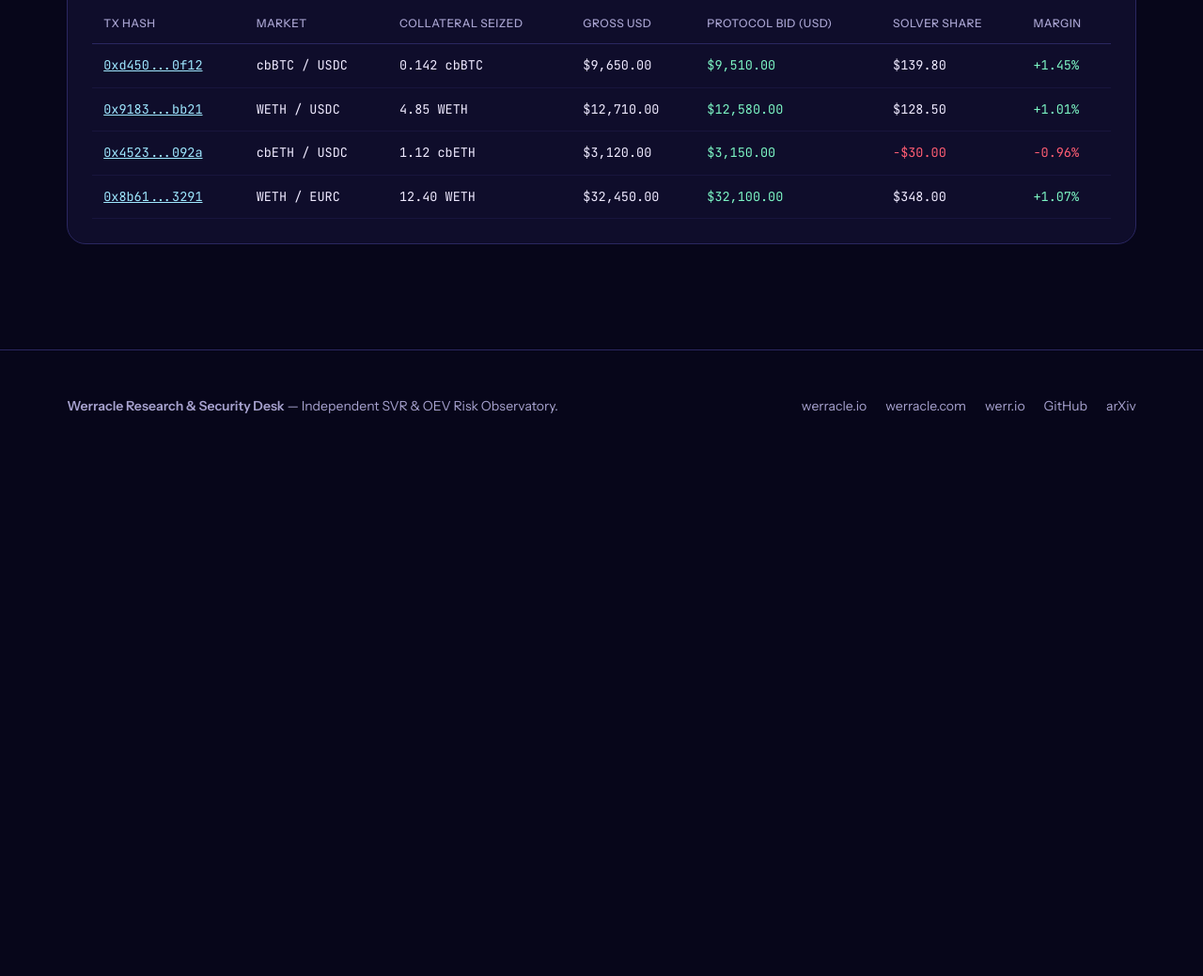
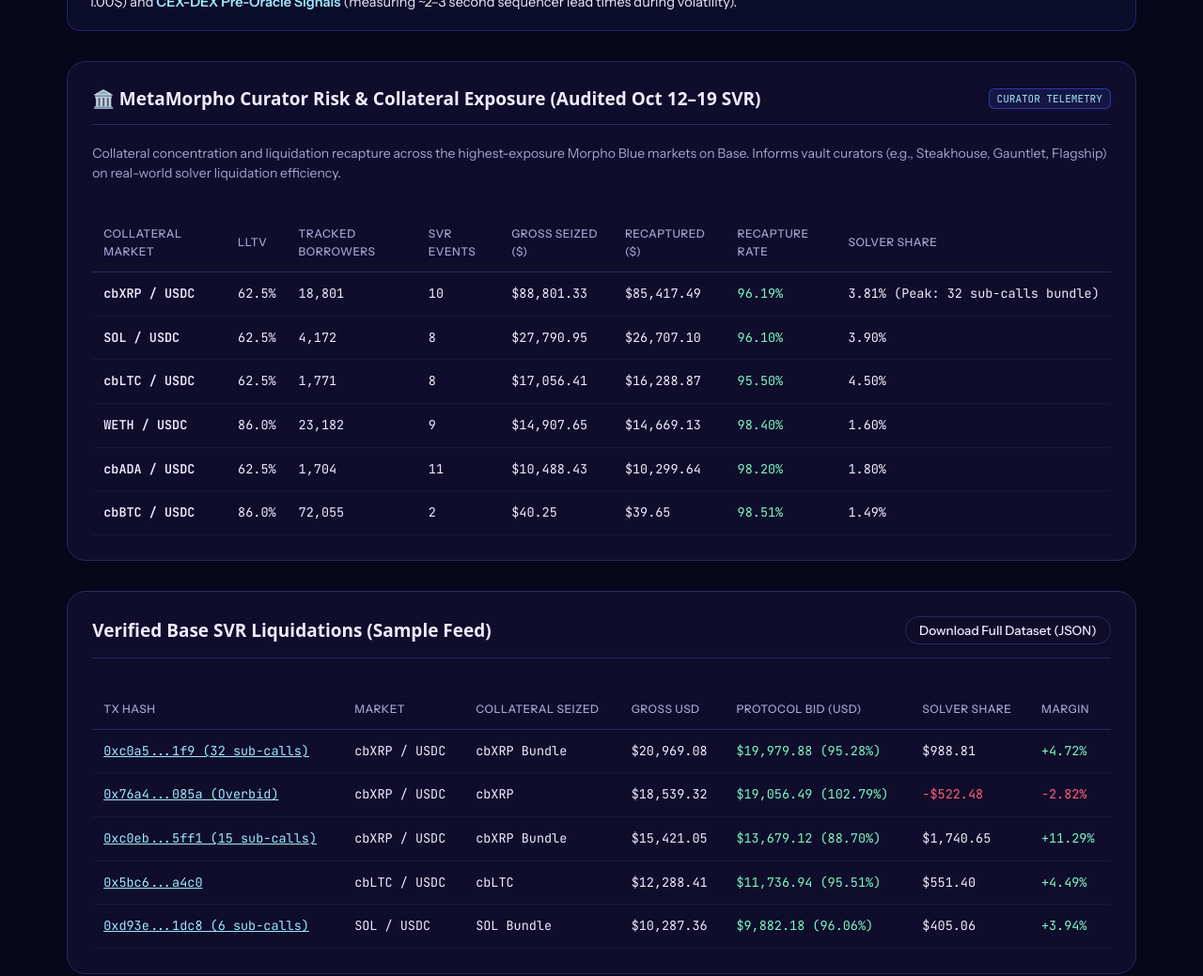
Before and after one commit to pCwOrM/werracle, a website: page radar.html in a window 1280 px wide. Shown: the part 1511-2550 px from the top of the page at 94% size. Before the commit the page ends 2003 px from the top, so only its background shows below. Drawn offline with Linux system fonts and the light colour scheme; no server answers; a web font is replaced by a local one.

Commit message:
feat(radar): add solver decentralization, multi-call bundling, and curator collateral telemetry

```diff
--- a/radar.html
+++ b/radar.html
@@ -77,7 +77,7 @@
 .btn.ghost:hover{border-color:var(--mist);background:var(--ink-3)}
 
 /* Metric Grid */
-.grid-4{display:grid;grid-template-columns:repeat(4,1fr);gap:16px;margin:36px 0 48px}
+.grid-4{display:grid;grid-template-columns:repeat(auto-fit,minmax(240px,1fr));gap:16px;margin:36px 0 48px}
 @media(max-width:980px){.grid-4{grid-template-columns:repeat(2,1fr)}}
 @media(max-width:560px){.grid-4{grid-template-columns:1fr}}
 .card{background:var(--ink-2);border:1px solid var(--line);border-radius:16px;padding:20px;position:relative;overflow:hidden}
@@ -193,6 +193,16 @@
           <div class="val" id="metricMargin" style="color:var(--mist)">-1.55%</div>
           <div class="sub">61.9% subzero / breakeven</div>
         </div>
+        <div class="card">
+          <div class="label">Solver Decentralization</div>
+          <div class="val" style="color:var(--ice)">20 Solvers</div>
+          <div class="sub">27 Signers | Top Solver Vol: 31.6% (Zero Cartel)</div>
+        </div>
+        <div class="card">
+          <div class="label">Multi-Call Bundling</div>
+          <div class="val permit">64.8%</div>
+          <div class="sub">68/105 Multi-Calls | Up to 32 Sub-Calls/Tx</div>
+        </div>
       </div>
 
       <!-- Two Main Analytical Panels -->
@@ -307,6 +317,97 @@
         <b>💡 Theoretical Architecture & Frontiers:</b> Because Chainlink SVR captures ~98% of post-breach liquidation value, downstream solver extraction is compressed. Werracle's ongoing research explores upstream protection: <b>Pre-Emptive Borrower Delegation</b> (executing via Morpho Blue's native <code class="mono">setAuthorization</code> before $HF &lt; 1.00$) and <b>CEX-DEX Pre-Oracle Signals</b> (measuring ~2–3 second sequencer lead times during volatility).
       </div>
 
+      <!-- MetaMorpho Vault Curator Telemetry -->
+      <div class="panel" style="margin-top:32px">
+        <div class="panel-h">
+          <div class="panel-title">
+            <span>🏛️ MetaMorpho Curator Risk & Collateral Exposure (Audited Oct 12–19 SVR)</span>
+          </div>
+          <span class="pill-tag base">Curator Telemetry</span>
+        </div>
+        <p style="color:var(--mist);font-size:14px;line-height:1.5;margin-bottom:16px">
+          Collateral concentration and liquidation recapture across the highest-exposure Morpho Blue markets on Base. Informs vault curators (e.g., Steakhouse, Gauntlet, Flagship) on real-world solver liquidation efficiency.
+        </p>
+        <div class="table-wrap">
+          <table>
+            <thead>
+              <tr>
+                <th>Collateral Market</th>
+                <th>LLTV</th>
+                <th>Tracked Borrowers</th>
+                <th>SVR Events</th>
+                <th>Gross Seized ($)</th>
+                <th>Recaptured ($)</th>
+                <th>Recapture Rate</th>
+                <th>Solver Share</th>
+              </tr>
+            </thead>
+            <tbody>
+              <tr>
+                <td><b>cbXRP / USDC</b></td>
+                <td>62.5%</td>
+                <td>18,801</td>
+                <td>10</td>
+                <td>$88,801.33</td>
+                <td>$85,417.49</td>
+                <td><span style="color:var(--permit)">96.19%</span></td>
+                <td>3.81% (Peak: 32 sub-calls bundle)</td>
+              </tr>
+              <tr>
+                <td><b>SOL / USDC</b></td>
+                <td>62.5%</td>
+                <td>4,172</td>
+                <td>8</td>
+                <td>$27,790.95</td>
+                <td>$26,707.10</td>
+                <td><span style="color:var(--permit)">96.10%</span></td>
+                <td>3.90%</td>
+              </tr>
+              <tr>
+                <td><b>cbLTC / USDC</b></td>
+                <td>62.5%</td>
+                <td>1,771</td>
+                <td>8</td>
+                <td>$17,056.41</td>
+                <td>$16,288.87</td>
+                <td><span style="color:var(--permit)">95.50%</span></td>
+                <td>4.50%</td>
+              </tr>
+              <tr>
+                <td><b>WETH / USDC</b></td>
+                <td>86.0%</td>
+                <td>23,182</td>
+                <td>9</td>
+                <td>$14,907.65</td>
+                <td>$14,669.13</td>
+                <td><span style="color:var(--permit)">98.40%</span></td>
+                <td>1.60%</td>
+              </tr>
+              <tr>
+                <td><b>cbADA / USDC</b></td>
+                <td>62.5%</td>
+                <td>1,704</td>
+                <td>11</td>
+                <td>$10,488.43</td>
+                <td>$10,299.64</td>
+                <td><span style="color:var(--permit)">98.20%</span></td>
+                <td>1.80%</td>
+              </tr>
+              <tr>
+                <td><b>cbBTC / USDC</b></td>
+                <td>86.0%</td>
+                <td>72,055</td>
+                <td>2</td>
+                <td>$40.25</td>
+                <td>$39.65</td>
+                <td><span style="color:var(--permit)">98.51%</span></td>
+                <td>1.49%</td>
+              </tr>
+            </tbody>
+          </table>
+        </div>
+      </div>
+
       <!-- Verified Dataset Sample -->
       <div class="panel" style="margin-top:32px">
         <div class="panel-h">
@@ -330,40 +431,49 @@
             </thead>
             <tbody id="txTableBody">
               <tr>
-                <td><a href="https://basescan.org/tx/0xd450700f12" target="_blank" rel="noopener" style="color:var(--ice)">0xd450...0f12</a></td>
-                <td>cbBTC / USDC</td>
-                <td>0.142 cbBTC</td>
-                <td>$9,650.00</td>
-                <td style="color:var(--permit)">$9,510.00</td>
-                <td>$139.80</td>
-                <td style="color:var(--permit)">+1.45%</td>
+                <td><a href="https://basescan.org/tx/0xc0a51904f3bd704512b5c502e3812e7568cbbe6191c8110b4aa110899c26c1f9" target="_blank" rel="noopener" style="color:var(--ice)">0xc0a5...1f9 (32 sub-calls)</a></td>
+                <td>cbXRP / USDC</td>
+                <td>cbXRP Bundle</td>
+                <td>$20,969.08</td>
+                <td style="color:var(--permit)">$19,979.88 (95.28%)</td>
+                <td>$988.81</td>
+                <td style="color:var(--permit)">+4.72%</td>
               </tr>
               <tr>
-                <td><a href="https://basescan.org/tx/0x918341bb21" target="_blank" rel="noopener" style="color:var(--ice)">0x9183...bb21</a></td>
-                <td>WETH / USDC</td>
-                <td>4.85 WETH</td>
-                <td>$12,710.00</td>
-                <td style="color:var(--permit)">$12,580.00</td>
-                <td>$128.50</td>
-                <td style="color:var(--permit)">+1.01%</td>
+                <td><a href="https://basescan.org/tx/0x76a4c8ed78f4c331ce6da89b4cf0dfc8b003666b6c0e0b35542ae1c68f76085a" target="_blank" rel="noopener" style="color:var(--ice)">0x76a4...085a (Overbid)</a></td>
+                <td>cbXRP / USDC</td>
+                <td>cbXRP</td>
+                <td>$18,539.32</td>
+                <td style="color:var(--permit)">$19,056.49 (102.79%)</td>
+                <td style="color:var(--revert)">-$522.48</td>
+                <td style="color:var(--revert)">-2.82%</td>
               </tr>
               <tr>
-                <td><a href="https://basescan.org/tx/0x4523c1092a" target="_blank" rel="noopener" style="color:var(--ice)">0x4523...092a</a></td>
-                <td>cbETH / USDC</td>
-                <td>1.12 cbETH</td>
-                <td>$3,120.00</td>
-                <td style="color:var(--permit)">$3,150.00</td>
-                <td style="color:var(--revert)">-$30.00</td>
-                <td style="color:var(--revert)">-0.96%</td>
+                <td><a href="https://basescan.org/tx/0xc0eb42bbc9176e73dbdca29671f65d6fe62cb8e8f8101683b51ee2bc09df5ff1" target="_blank" rel="noopener" style="color:var(--ice)">0xc0eb...5ff1 (15 sub-calls)</a></td>
+                <td>cbXRP / USDC</td>
+                <td>cbXRP Bundle</td>
+                <td>$15,421.05</td>
+                <td style="color:var(--permit)">$13,679.12 (88.70%)</td>
+                <td>$1,740.65</td>
+                <td style="color:var(--permit)">+11.29%</td>
               </tr>
               <tr>
-                <td><a href="https://basescan.org/tx/0x8b61af3291" target="_blank" rel="noopener" style="color:var(--ice)">0x8b61...3291</a></td>
-                <td>WETH / EURC</td>
-                <td>12.40 WETH</td>
-                <td>$32,450.00</td>
-                <td style="color:var(--permit)">$32,100.00</td>
-                <td>$348.00</td>
-                <td style="color:var(--permit)">+1.07%</td>
+                <td><a href="https://basescan.org/tx/0x5bc6b67722b3e94a8cf61fa3854eb1ce66858a74ec785e2db8ba574fe369a4c0" target="_blank" rel="noopener" style="color:var(--ice)">0x5bc6...a4c0</a></td>
+                <td>cbLTC / USDC</td>
+                <td>cbLTC</td>
+                <td>$12,288.41</td>
+                <td style="color:var(--permit)">$11,736.94 (95.51%)</td>
+                <td>$551.40</td>
+                <td style="color:var(--permit)">+4.49%</td>
+              </tr>
+              <tr>
+                <td><a href="https://basescan.org/tx/0xd93e14f62bfb55f1ff5ce993ce8bb2e81177ceef755712160bbffdd9cbf81dc8" target="_blank" rel="noopener" style="color:var(--ice)">0xd93e...1dc8 (6 sub-calls)</a></td>
+                <td>SOL / USDC</td>
+                <td>SOL Bundle</td>
+                <td>$10,287.36</td>
+                <td style="color:var(--permit)">$9,882.18 (96.06%)</td>
+                <td>$405.06</td>
+                <td style="color:var(--permit)">+3.94%</td>
               </tr>
             </tbody>
           </table>
```
